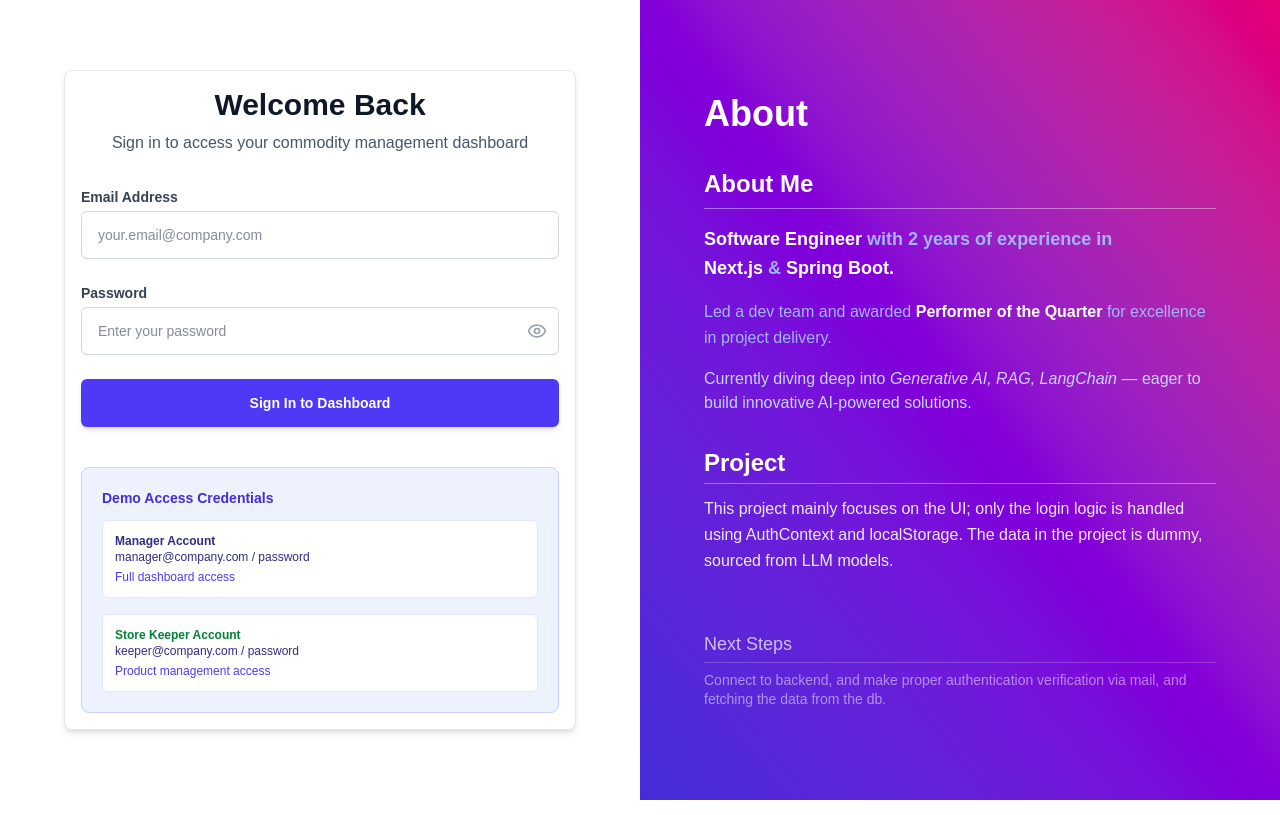
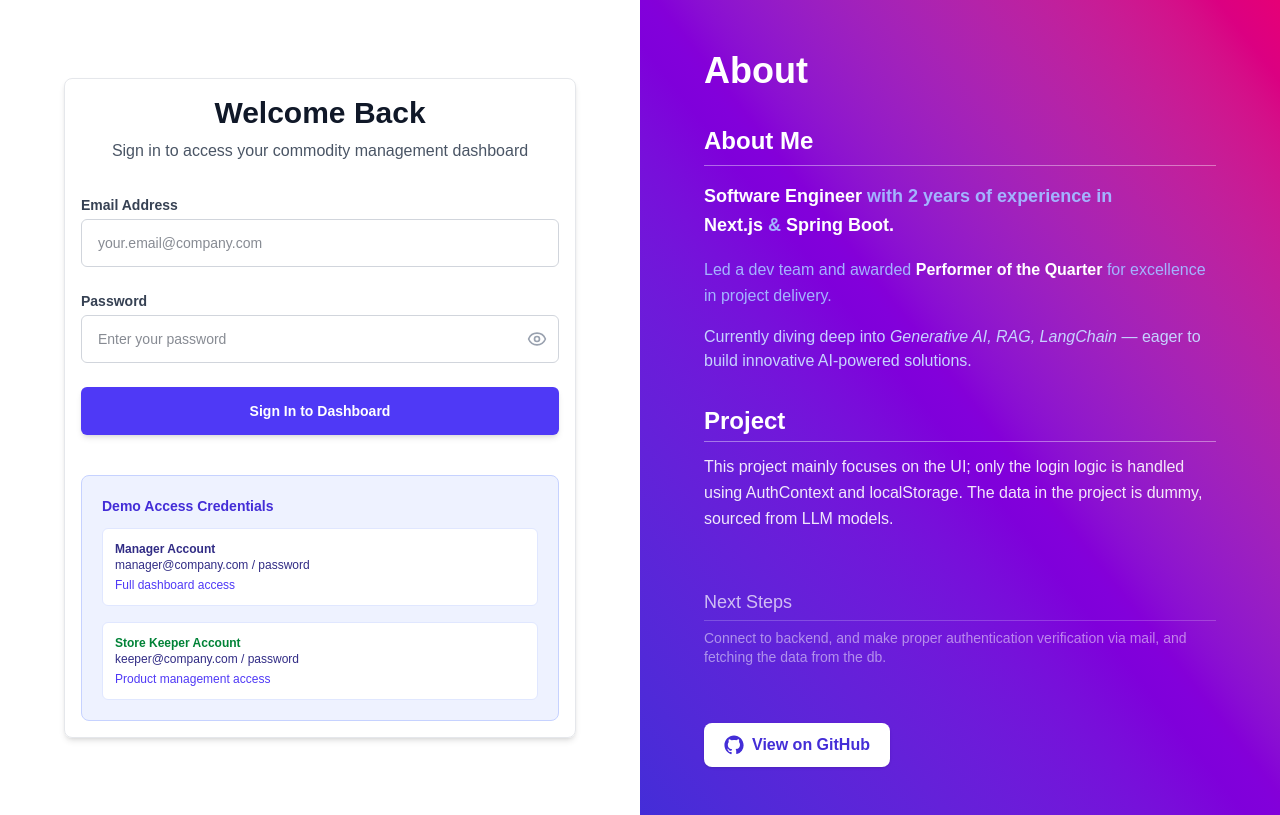
Before and after one commit to shirishjaiswal/slooze-assignment, a Next.js app: page /login in a window 1280 px wide. Built offline with nearby package versions, Linux system fonts and the light colour scheme.

Commit message:
feat: Add GitHub link to login page

```diff
--- a/src/app/login/page.tsx
+++ b/src/app/login/page.tsx
@@ -8,6 +8,7 @@ import { Input } from "@/components/ui/input";
 import { Loader2, Package, Eye, EyeOff } from "lucide-react";
 import { Alert, AlertDescription } from "@/components/ui/alert";
 import { Label } from "@/components/ui/label";
+import Link from "next/link";
 
 const Login: React.FC = () => {
   const router = useRouter();
@@ -212,6 +213,24 @@ const Login: React.FC = () => {
             mail, and fetching the data from the db.
           </p>
         </section>
+
+        <section className="mt-6">
+          <Link
+            href="https://github.com/shirishjaiswal/slooze-assignment.git"
+            target="_blank"
+            rel="noopener noreferrer"
+            className="inline-flex items-center px-5 py-2.5 bg-white text-indigo-700 font-semibold rounded-lg shadow hover:bg-indigo-100 transition duration-300"
+          >
+            <svg
+              className="w-5 h-5 mr-2"
+              fill="currentColor"
+              viewBox="0 0 24 24"
+            >
+              <path d="M12 .5C5.73.5.5 5.74.5 12.02c0 5.1 3.29 9.42 7.86 10.96.58.11.79-.25.79-.55 0-.27-.01-1.18-.02-2.14-3.2.7-3.88-1.53-3.88-1.53-.52-1.3-1.26-1.64-1.26-1.64-1.03-.7.08-.69.08-.69 1.14.08 1.74 1.18 1.74 1.18 1.01 1.73 2.64 1.23 3.29.94.1-.73.39-1.23.71-1.51-2.55-.29-5.23-1.27-5.23-5.66 0-1.25.44-2.27 1.17-3.07-.12-.29-.51-1.47.11-3.06 0 0 .96-.31 3.15 1.18a10.91 10.91 0 012.87-.39c.97.01 1.95.13 2.87.39 2.18-1.49 3.13-1.18 3.13-1.18.63 1.59.24 2.77.12 3.06.73.8 1.17 1.82 1.17 3.07 0 4.4-2.69 5.37-5.25 5.65.4.35.76 1.05.76 2.12 0 1.53-.01 2.76-.01 3.14 0 .3.2.66.8.55A10.52 10.52 0 0023.5 12C23.5 5.74 18.27.5 12 .5z" />
+            </svg>
+            View on GitHub
+          </Link>
+        </section>
       </div>
     </div>
   );
```
